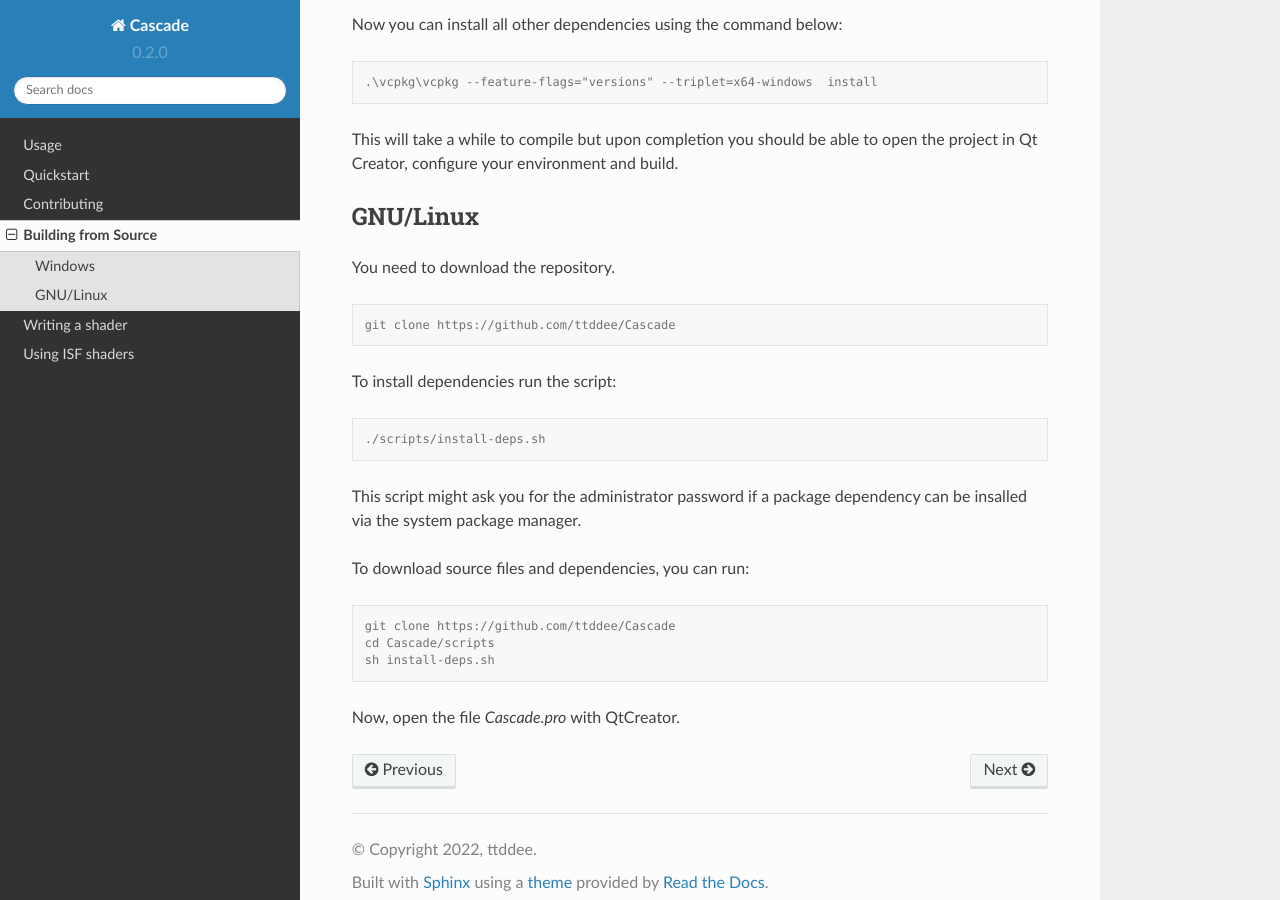
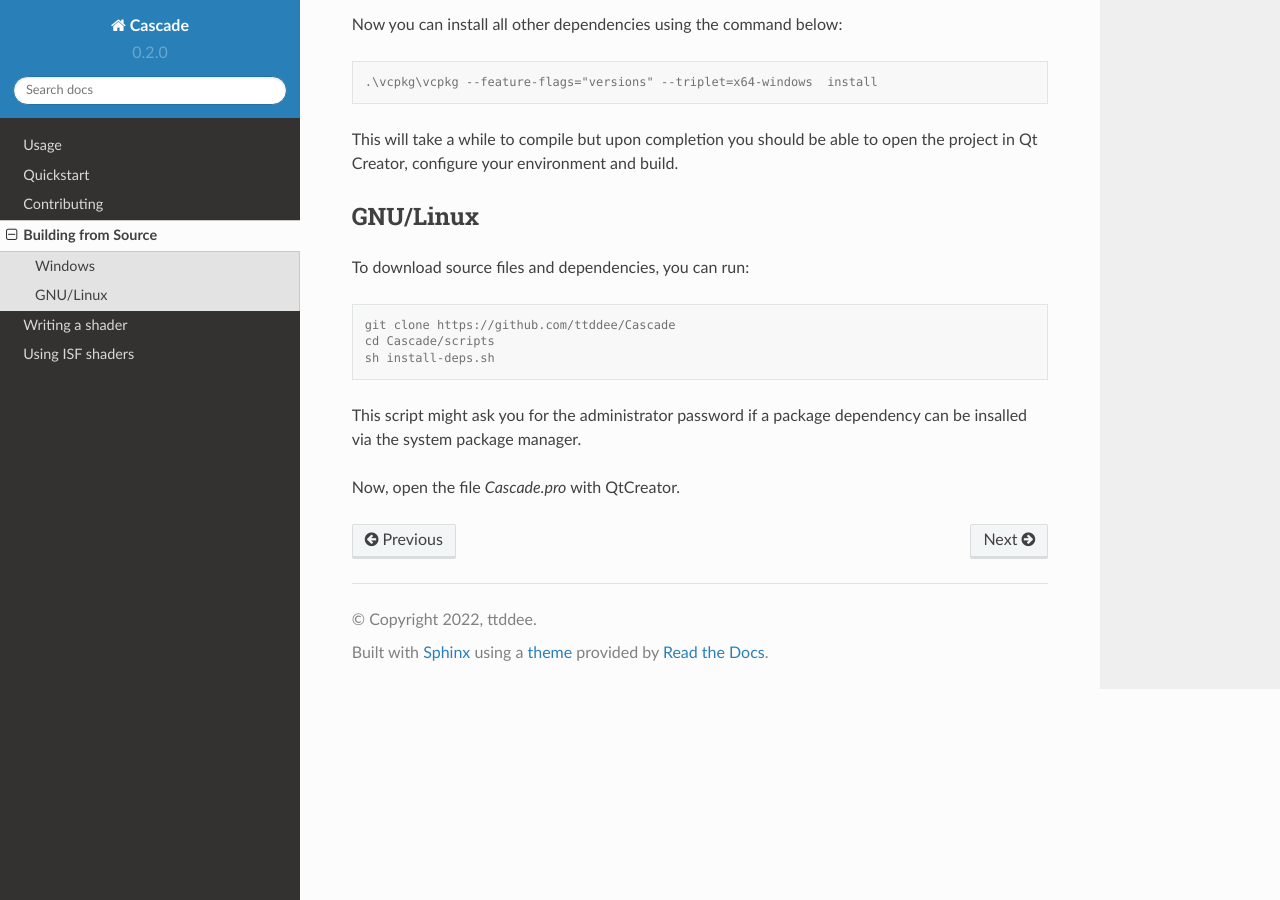
Before and after one commit to ttddee/CascadeDocs, a Sphinx documentation site: the page built from docs/source/buildingfromsource.rst, in a window 1280 px wide and 900 px high, scrolled down 869 px. Built offline with Sphinx 7.4.7 and the Read the Docs theme 2.0.0, drawn with Linux system fonts in a browser that asks for light colours.

Commit message:
Update buildingfromsource.rst

```diff
--- a/docs/source/buildingfromsource.rst
+++ b/docs/source/buildingfromsource.rst
@@ -42,19 +42,6 @@
 
 GNU/Linux
 --------------
-You need to download the repository.
-
-.. code-block:: console
-
-    git clone https://github.com/ttddee/Cascade
-
-To install dependencies run the script:
-
-.. code-block:: console
-
-    ./scripts/install-deps.sh
-
-This script might ask you for the administrator password if a package dependency can be insalled via the system package manager.
 
 To download source files and dependencies, you can run:
 
```
Also changed, not shown: other parts of docs/source/buildingfromsource.rst (+2 -0 lines).
